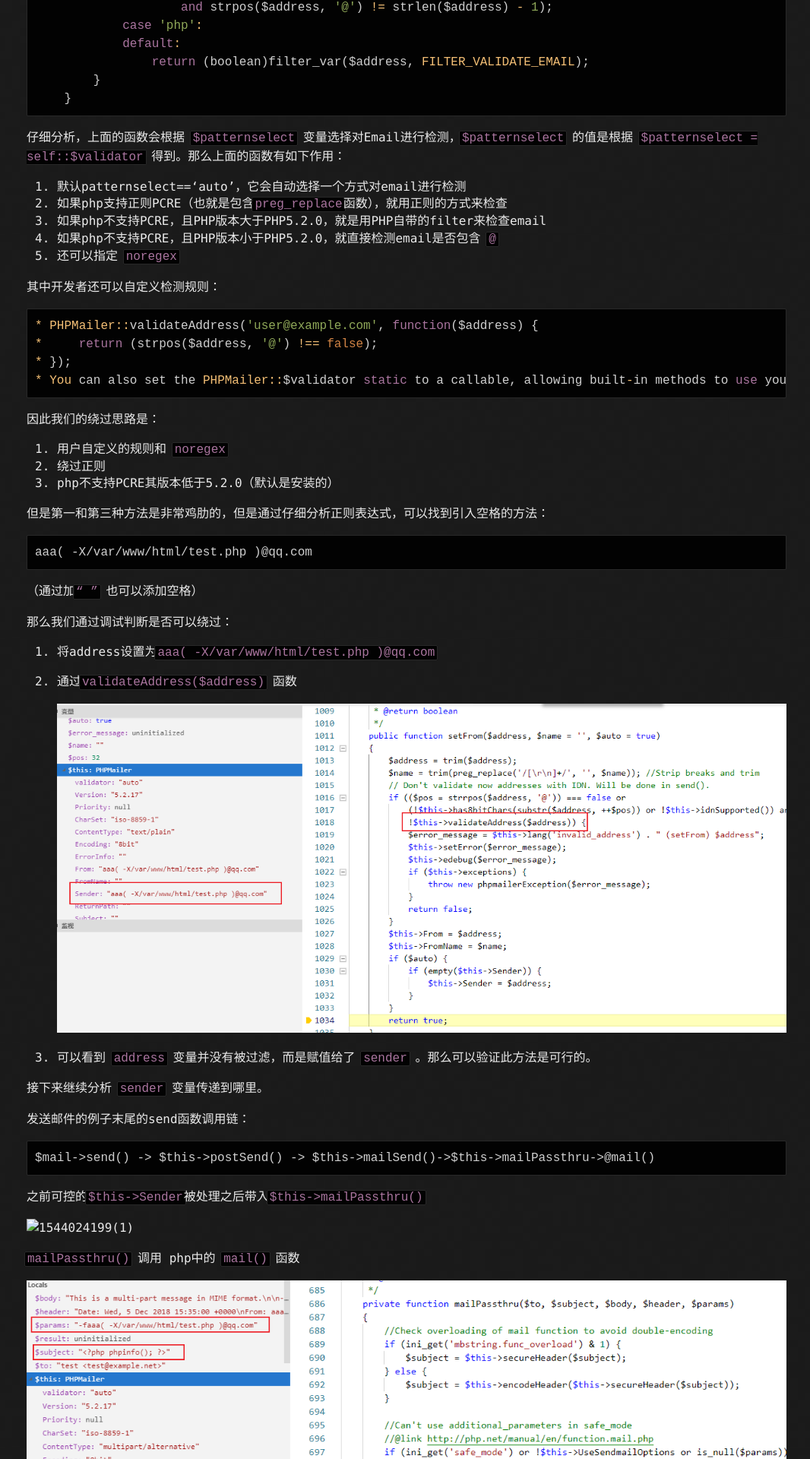
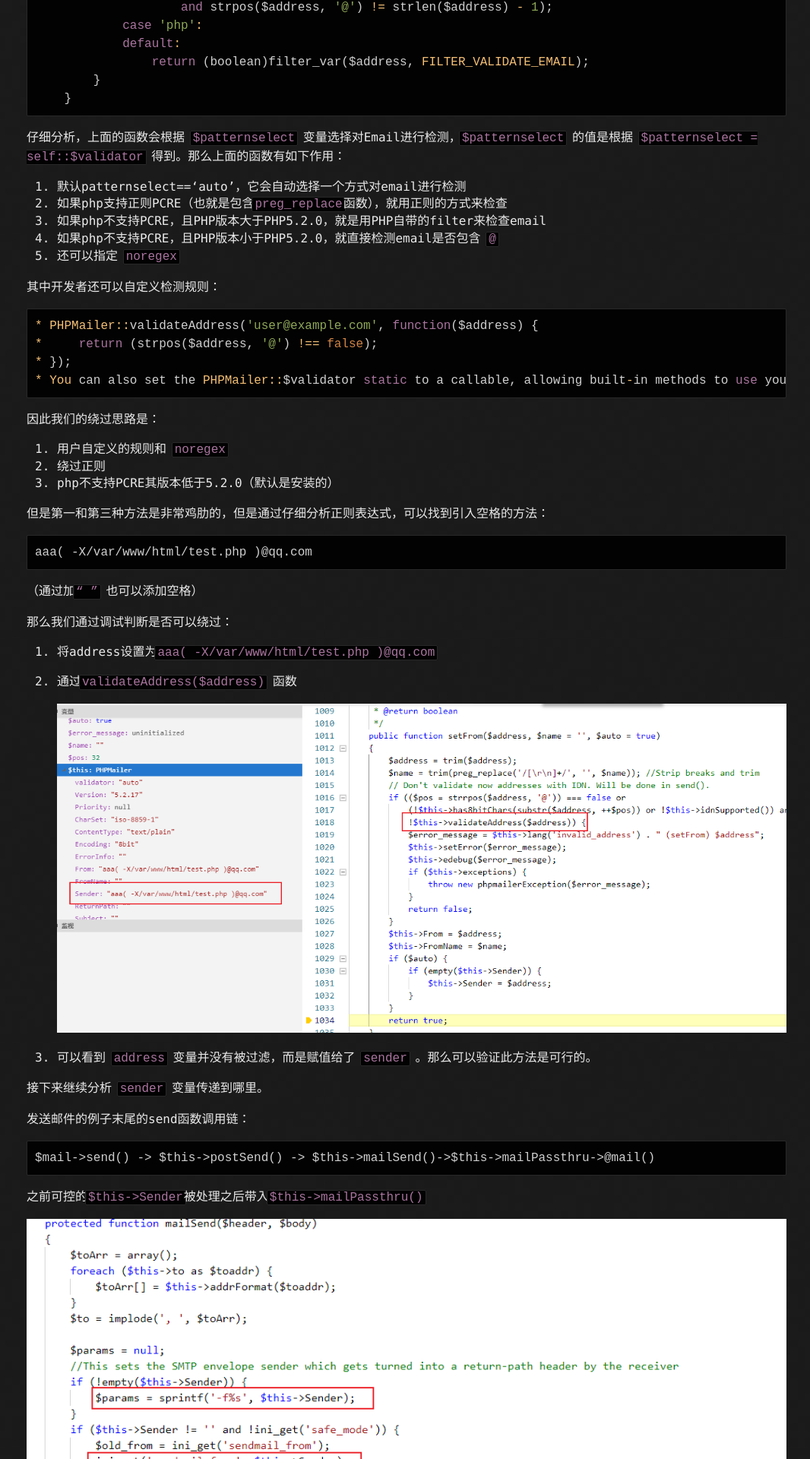
Before and after one commit to threeworld/threeworld.gitHub.io, a Jekyll site: the page built from _posts/2018-12-06-PHPMailer远程代码执行漏洞的分析（CVE-2016-10033）.md, in a window 1280 px wide. Shown: the part 4480-6400 px from the top of the page at 76% size, without its empty margins (105-1171 px from the left). Built offline with Jekyll 4.4.1, drawn with Linux system fonts in a browser that asks for light colours.

Commit message:
Update 2018-12-06-PHPMailer远程代码执行漏洞的分析（CVE-2016-10033）.md

```diff
--- a/_posts/2018-12-06-PHPMailer远程代码执行漏洞的分析（CVE-2016-10033）.md
+++ b/_posts/2018-12-06-PHPMailer远程代码执行漏洞的分析（CVE-2016-10033）.md
@@ -221,7 +221,7 @@ $mail->send() -> $this->postSend() -> $this->mailSend()->$this->mailPassthru->@m
 
 之前可控的`$this->Sender`被处理之后带入`$this->mailPassthru()`
 
-![1544024199(1)]({site.url}}/images/1544024199(1).jpg)
+![1544024199(1)]({{site.url}}/images/1544024199(1).jpg)
 
 `mailPassthru()` 调用 php中的 `mail()` 函数
 
```
